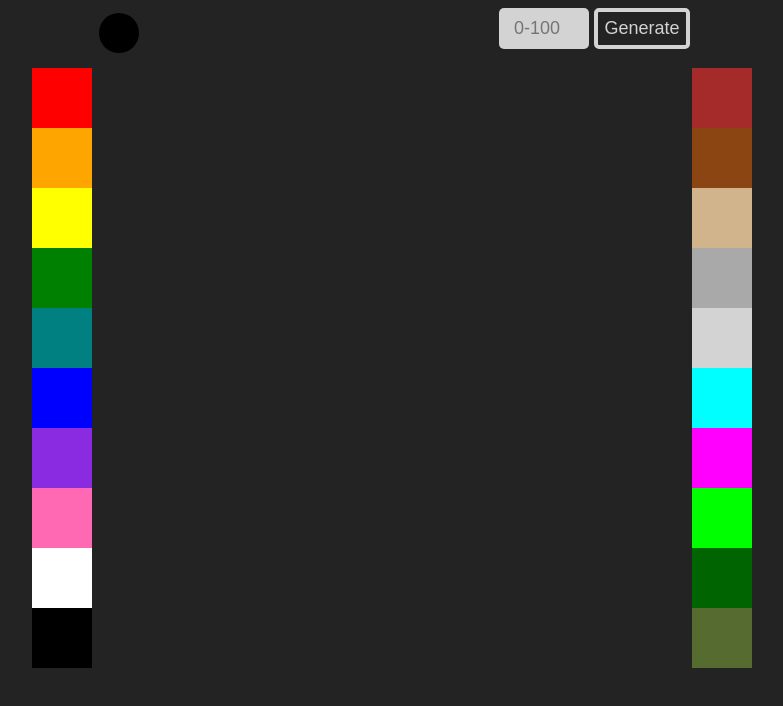
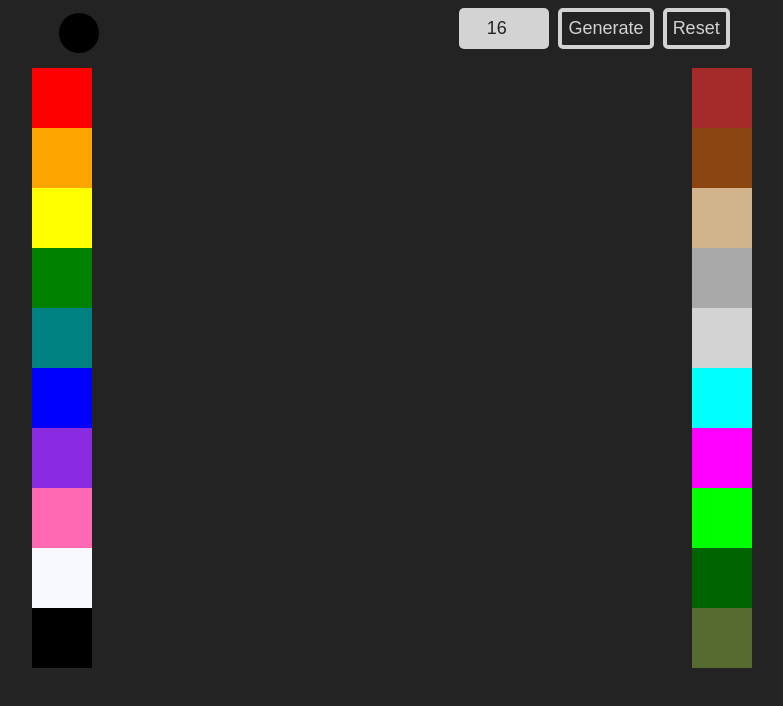
Before and after one commit to lbunch1/etch_a_sketch, a plain HTML site: page index.html in a window 1280 px wide. Shown: the whole page, without its empty margins (248-1031 px from the left). Drawn offline with Linux system fonts and the light colour scheme.

Commit message:
minor color change. Added reset button and default value for input

```diff
--- a/index.html
+++ b/index.html
@@ -14,7 +14,9 @@
         <div class="header_item">
             <div class="active-color"></div>
             <form>
-                <input placeholder="0-100" type="number" maxlength="3" id="grid_size_in" class="grid-size-in"><button class="grid-size-btn" type="button" onclick="genGrid()" id="grid_size_btn">Generate</button>
+                <input placeholder="0-100" value="16" type="number" maxlength="3" id="grid_size_in" class="grid-size-in">
+                <button class="grid-size-btn" type="button" onclick="genGrid()" id="grid_size_btn">Generate</button>
+                <button class="grid-size-btn" type="button" onclick="resetGrid()">Reset</button>
             </form>
         </div>
     </div>
@@ -28,7 +30,7 @@
             <button type="button" class="c_selector " onclick="setColor('blue')" style="background-color:blue"></button>
             <button type="button" class="c_selector " onclick="setColor('blueviolet')" style="background-color:blueviolet"></button>
             <button type="button" class="c_selector " onclick="setColor('hotpink')" style="background-color:hotpink"></button>
-            <button type="button" class="c_selector " onclick="setColor('white')" style="background-color:white"></button>
+            <button type="button" class="c_selector " onclick="setColor('ghostwhite')" style="background-color:ghostwhite"></button>
             <button type="button" class="c_selector " onclick="setColor('black')" style="background-color:black"></button>
         </div>
         <div class="container"></div>
--- a/script.js
+++ b/script.js
@@ -71,6 +71,12 @@ const genGrid = function() {
     }
 }
 
+const resetGrid = function() {
+    container.innerHTML = "";
+    createGrid(gridSize);
+    listener();
+}
+
 const input = document.getElementById("grid_size_in");
 input.addEventListener("keypress",function(event) {
     if (event.key === "Enter") {
--- a/style.css
+++ b/style.css
@@ -85,7 +85,7 @@ body {
 }
 
 .grid-item:hover {
-    opacity: 50%;;
+    opacity: 50%;
 }
 
 .side-panel {
```
